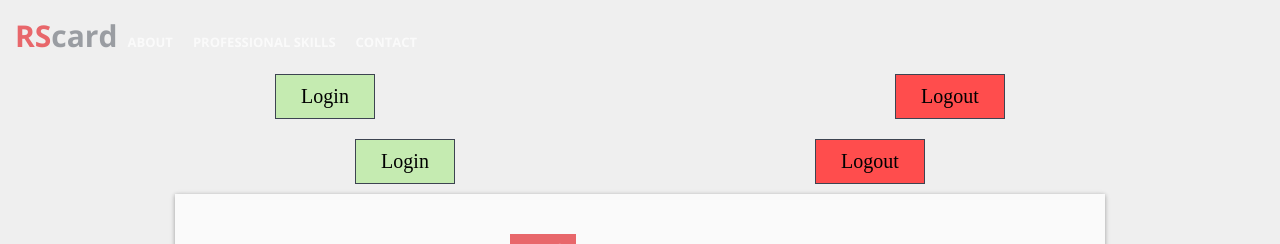
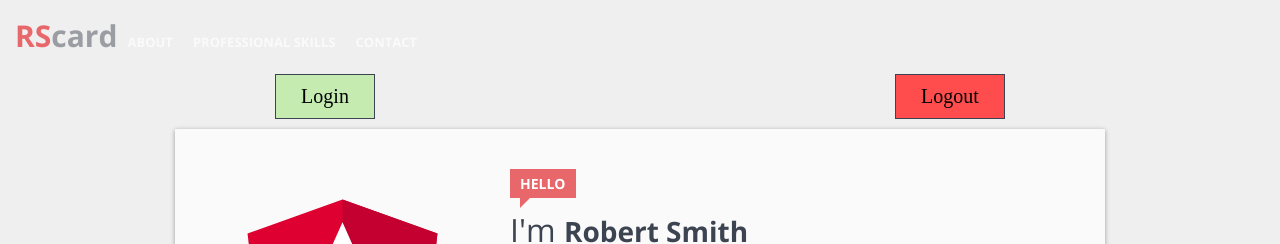
Before and after one commit to SunsetRiders/fe-rampup-ingrid, an Angular app: page /about in a window 1280 px wide. Shown: the top 244 px of the page. Built offline with nearby package versions, Linux system fonts and the light colour scheme.

Commit message:
refactor(about): remove the buttons and other things

```diff
--- a/src/app/about/about/about.component.html
+++ b/src/app/about/about/about.component.html
@@ -1,7 +1,3 @@
-<div class="div">
-  <button class="login" (click)="changeTrue()">Login</button>
-  <button class="logout" (click)="changeFalse()">Logout</button>
-</div>
 <app-profile></app-profile>
 
 <button class="button">Download Resume</button>
--- a/src/app/about/about/about.component.scss
+++ b/src/app/about/about/about.component.scss
@@ -26,27 +26,4 @@
     line-height: 1.8;
   }
 
-  > .div {
-    display: flex;
-  }
-
-  > .div > .login {
-    margin: 10px auto;
-    padding: 10px 25px;
-    background-color: #c5ebb1;
-    border: 1px solid #3d4451;
-    font-family: serif;
-    font-size: 20px;
-    cursor: pointer;
-  }
-
-  > .div > .logout {
-    margin: 10px auto;
-    padding: 10px 25px;
-    background-color: #ff4d4d;
-    border: 1px solid #3d4451;
-    font-family: serif;
-    font-size: 20px;
-    cursor: pointer;
-  }
 }
--- a/src/app/about/about/about.component.ts
+++ b/src/app/about/about/about.component.ts
@@ -6,17 +6,4 @@ import { AuthenticateService } from 'src/app/core/services/authenticate/authenti
   templateUrl: './about.component.html',
   styleUrls: ['./about.component.scss']
 })
-export class AboutComponent {
-  private authenticated: boolean;
-
-  constructor (private authenticateService: AuthenticateService) {}
-
-  changeTrue() {
-    this.authenticated = this.authenticateService.setTrue();
-
-  }
-
-  changeFalse() {
-    this.authenticated = this.authenticateService.setFalse();
-  }
- }
+export class AboutComponent {}
```
